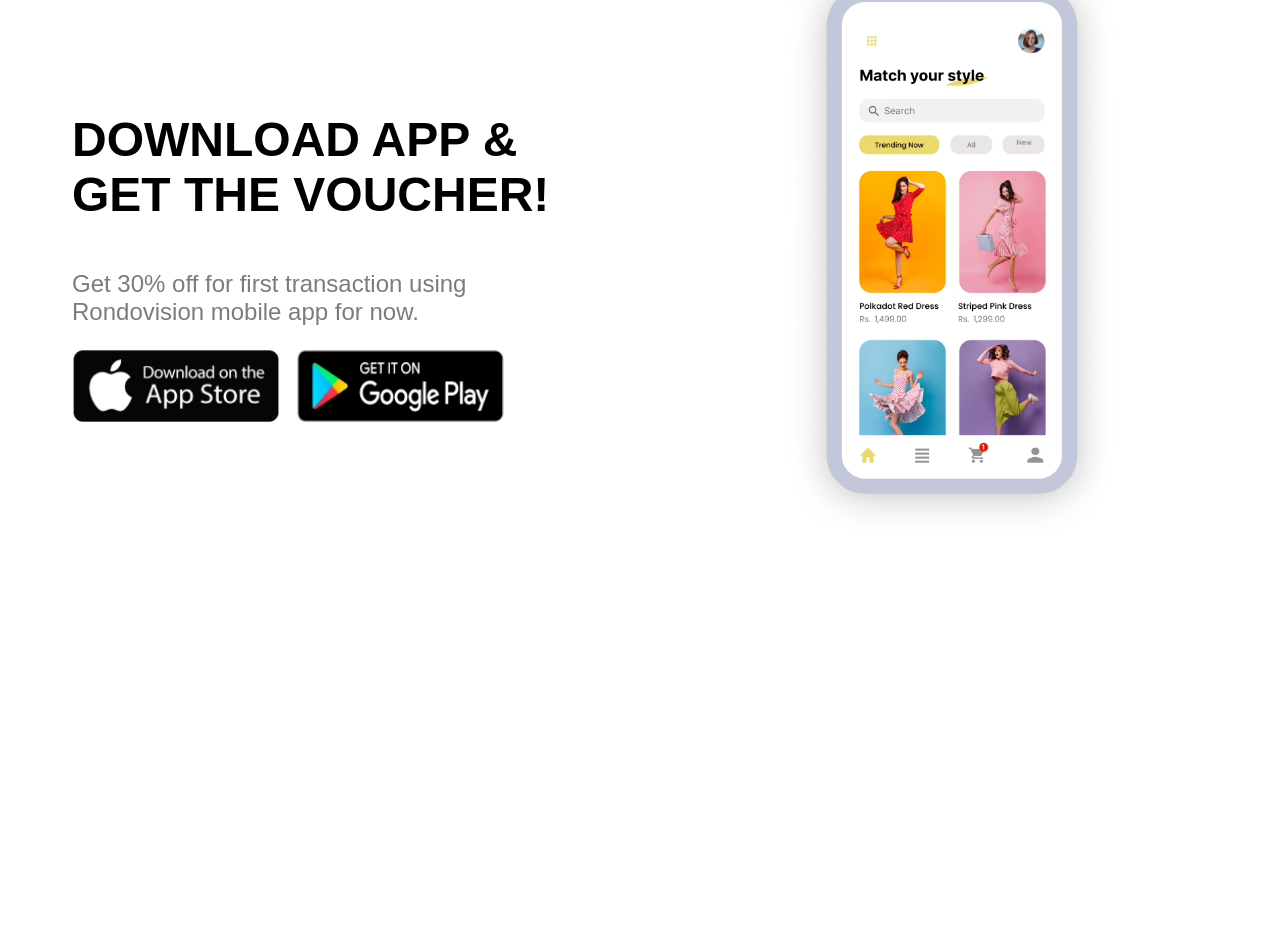
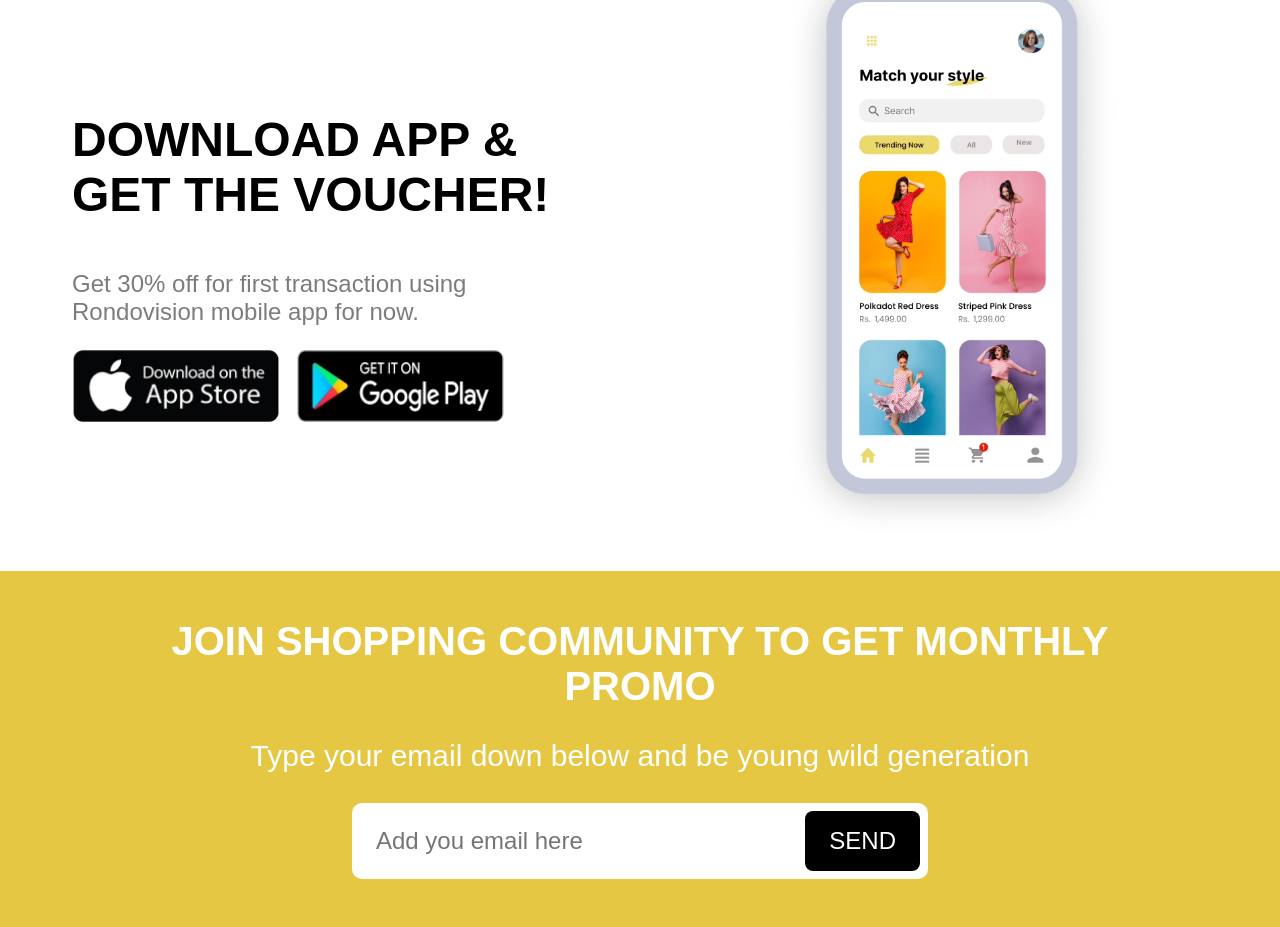
Before and after one commit to Devchris256/shopping-web, a website: page index.html in a window 1280 px wide. Shown: the part 2845-3772 px from the top of the page. Before the commit the page ends 3416 px from the top, so only its background shows below. Drawn offline with Linux system fonts and the light colour scheme.

Commit message:
seccion community finalizada

```diff
--- a/index.html
+++ b/index.html
@@ -201,6 +201,15 @@
             </div> <!-- content -->
         </div> <!-- wrapper -->
     </section> <!-- app -->
-
+    <div class="community">
+        <div class="community__content">
+            <h2 class="community__title">JOIN SHOPPING COMMUNITY TO GET MONTHLY PROMO</h2>
+            <p class="community__text">Type your email down below and be young wild generation</p>
+            <form action="" class="community__form">
+                <input type="email" name="emaill" class="community__email" id="email" placeholder="Add you email here">
+                <a href="#" class="community__button">send</a>
+            </form>
+        </div>
+    </div> <!-- community -->
 </body>
 </html>
--- /dev/null
+++ b/src/scss/design/content/_community.scss
@@ -0,0 +1,92 @@
+@use '../../base/variables' as v;
+@use '../../base/minxis' as m;
+
+.community {
+    background: v.$crem;
+    padding-block: 2rem;
+
+    &__title {
+        color: v.$white;
+        font-size: 1.75rem;
+        text-align: center;
+        max-inline-size: 60rem;
+        margin: 0 auto;
+    }
+
+    &__text {
+        color: v.$white;
+        font-size: 1.125rem;
+        text-align: center;
+    }
+
+    &__form {
+        background: v.$white;
+        border-radius: .625rem;
+        inline-size: 90%;
+        margin: 0 auto;
+        padding-block: .5rem;
+        padding-inline: .5rem;
+        display: flex;
+        align-items: center;
+        gap: 1rem;
+        max-inline-size: 35rem;
+    }
+
+    &__email {
+        padding-block: .5rem;
+        border-radius: .625rem;
+        padding-inline-start: 1rem;
+        border: none;
+        flex: 1;
+    }
+
+    &__button {
+        @include m.button(uppercase, 1rem, .5rem, 1rem);
+        text-align: center;
+        display: inline-block;
+    }
+
+    @include m.tablet {
+        padding-block: 3rem;
+
+        &__title {
+            font-size: 2.375rem;
+        }
+
+        &__text {
+            font-size: 1.5rem;
+        }
+
+        &__email {
+            font-size: 1.5rem;
+        }
+
+        &__button {
+            @include m.button(uppercase, 1.5rem, 1rem, 1.5rem);
+        }
+    }
+
+    @include m.desk {
+        padding-block: 3rem;
+
+        &__title {
+            font-size: 2.5rem;
+        }
+
+        &__text {
+            font-size: 1.875rem;
+        }
+
+        &__email {
+            font-size: 1.5rem;
+        }
+
+        &__button {
+            @include m.button(uppercase, 1.5rem, 1rem, 1.5rem);
+        }
+    }
+
+    @include m.deskXL {
+        padding-block: 8rem;
+    }
+}
--- a/src/scss/design/content/_index.scss
+++ b/src/scss/design/content/_index.scss
@@ -4,3 +4,4 @@
 @forward './pay';
 @forward './favorite';
 @forward './app';
+@forward './community';
```
Also changed, not shown: build/css/app.css.
